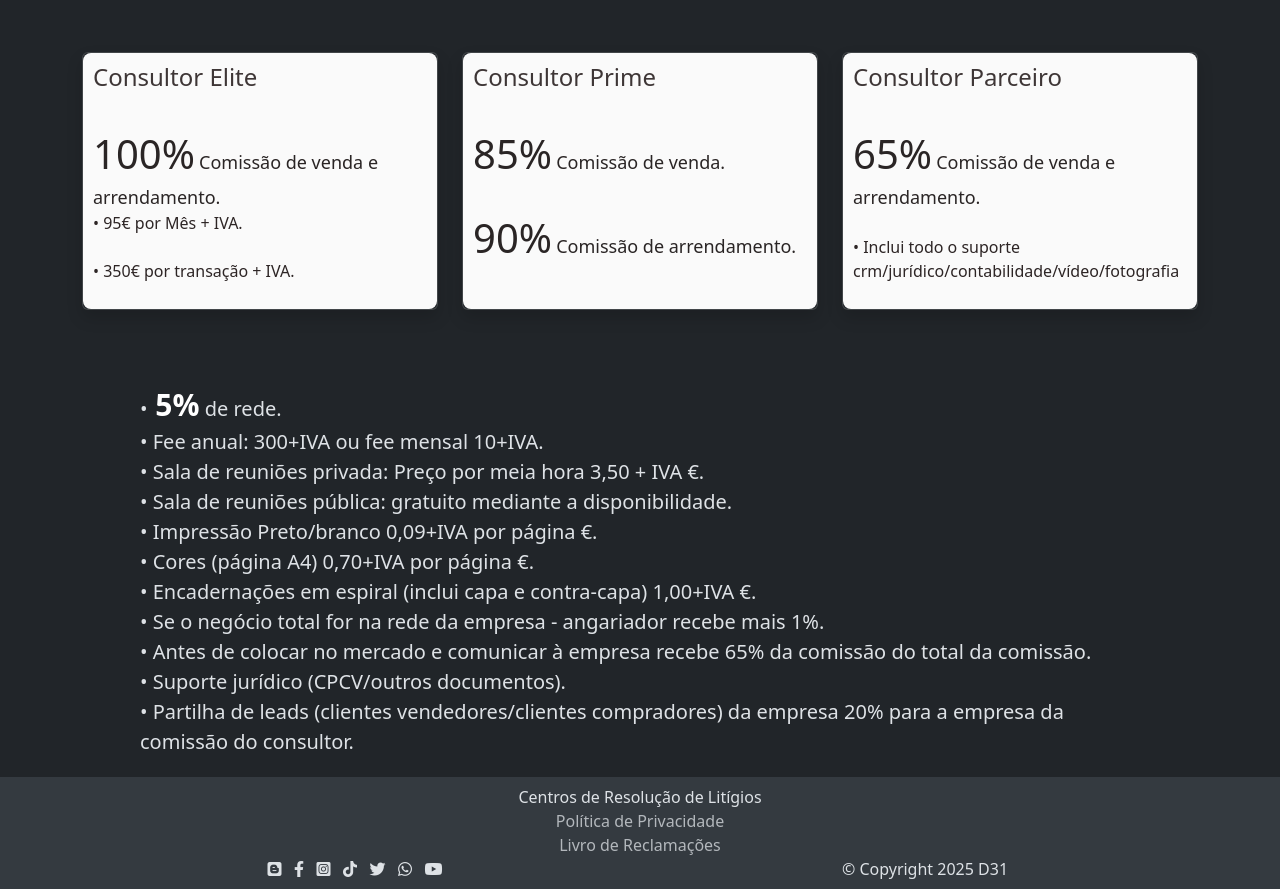
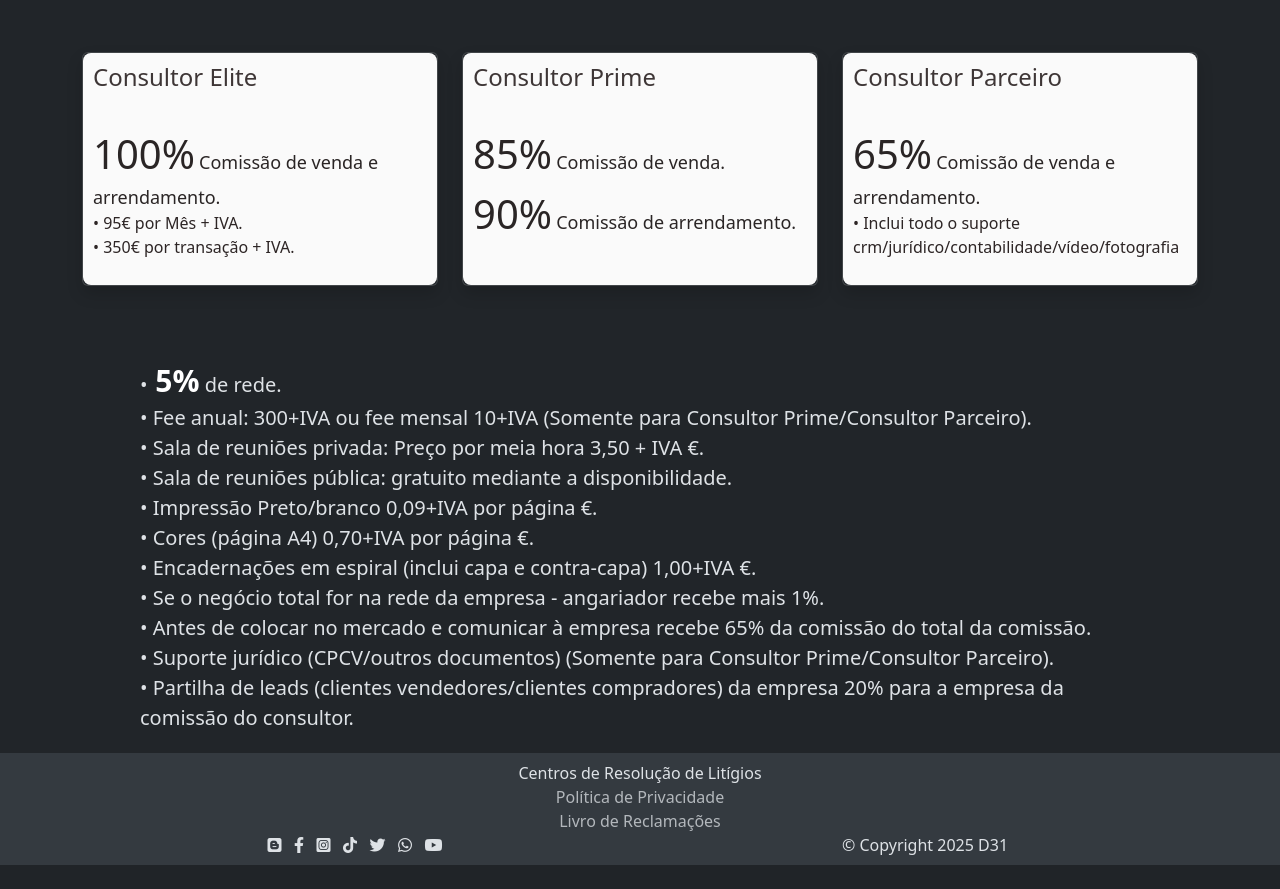
Before and after one commit to drumond11/site_global_estagio, a PHP site: page /phpmailer/carreira/index.php in a window 1280 px wide. Shown: the part 288-1177 px from the top of the page. After the commit the page ends 1153 px from the top, so only its background shows below. Run offline with PHP 8.4, Linux system fonts and the light colour scheme; some libraries are stand-ins or nearby versions.

Commit message:
alterar texo e espaçamentos

```diff
--- a/carreira/index.php
+++ b/carreira/index.php
@@ -16,7 +16,7 @@ require '../views/menu.php';
           <h2 class="card-title">Consultor Elite</h2><br>
           <span class="fs-1">100%</span> <span class="mb-2">Comissão de venda e arrendamento.</span>
           <ul class="list-unstyled">
-            <li>• 95€ por Mês + IVA.</li><bR>
+            <li>• 95€ por Mês + IVA.</li>
             <li>• 350€ por transação + IVA.</li>
           </ul>
         </div>
@@ -27,7 +27,7 @@ require '../views/menu.php';
   <div class="card shadow h-100" style="min-width: 340px;">
     <div class="card-body">
       <h2 class="card-title">Consultor Prime</h2><br>
-      <span class="fs-1">85%</span> <span class="mb-2">Comissão de venda.</span><br><br>
+      <span class="fs-1">85%</span> <span class="mb-2">Comissão de venda.</span><br>
       <span class="fs-1">90%</span> <span class="mb-2">Comissão de arrendamento.</span>
     </div>
   </div>
@@ -37,9 +37,8 @@ require '../views/menu.php';
       <div class="card shadow h-100" style="min-width: 340px;">
         <div class="card-body">
           <h2 class="card-title">Consultor Parceiro</h2><br>
-          <span class="fs-1">65%</span> <span class="mb-2">Comissão de venda e arrendamento.</span>
-          <br>
-          <ul class="list-unstyled"><br>
+          <span class="fs-1">65%</span> <span class="mb-2">Comissão de venda e arrendamento.</span><br>
+          <ul class="list-unstyled">
             <li>• Inclui todo o suporte crm/jurídico/contabilidade/vídeo/fotografia</li>
           </ul>
         </div>
@@ -50,7 +49,7 @@ require '../views/menu.php';
 </div>
     <div class="tit3">
         &bull;<span> 5%</span> de rede.<br>
-        &bull; Fee anual: 300+IVA ou fee mensal 10+IVA.<br>
+        &bull; Fee anual: 300+IVA ou fee mensal 10+IVA (Somente para Consultor Prime/Consultor Parceiro).<br>
         &bull; Sala de reuniões privada: Preço por meia hora 3,50 + IVA €.<br>
         &bull; Sala de reuniões pública: gratuito mediante a disponibilidade.<br>
         &bull; Impressão Preto/branco 0,09+IVA por página €.<br>
@@ -58,7 +57,7 @@ require '../views/menu.php';
         &bull; Encadernações em espiral (inclui capa e contra-capa) 1,00+IVA €.<br>
         &bull; Se o negócio total for na rede da empresa - angariador recebe mais 1%.<br>
         &bull; Antes de colocar no mercado e comunicar à empresa recebe 65% da comissão do total da comissão.<br>
-        &bull; Suporte jurídico (CPCV/outros documentos).<br>
+        &bull; Suporte jurídico (CPCV/outros documentos) (Somente para Consultor Prime/Consultor Parceiro).<br>
         &bull; Partilha de leads (clientes vendedores/clientes compradores) da empresa 20% para a empresa da comissão do consultor.
     </div>
 
```
